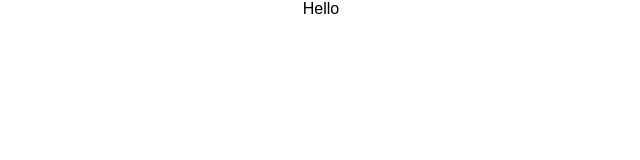
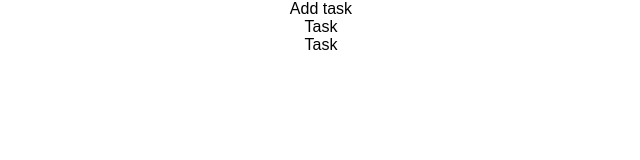
Before and after one commit to t-gafiulin/react_todo, a React (Create React App) app: page / in a window 1280 px wide. Shown: the top 160 px of the page, without its empty margins (319-959 px from the left). Built offline with nearby package versions, Linux system fonts and the light colour scheme; the HTML template or start-up script is replaced by a standard one.

Commit message:
add components for todolist

```diff
--- a/src/App.js
+++ b/src/App.js
@@ -1,11 +1,12 @@
 import React, { Component } from 'react';
 import './App.css';
+import Todo from './components/TodoList';
 
 class App extends Component {
   render() {
     return (
       <div className="App">
-        Hello
+        <Todo />
       </div>
     );
   }
--- /dev/null
+++ b/src/components/AddTask.js
@@ -0,0 +1,11 @@
+import React, { Component } from 'react';
+
+
+
+export default class AddTask extends Component{
+
+
+    render(){
+        return <div>Add task</div>;
+    }
+}
--- /dev/null
+++ b/src/components/Task.js
@@ -0,0 +1,11 @@
+import React, { Component } from 'react';
+
+
+
+export default class Task extends Component{
+
+
+    render(){
+        return <div>Task</div>;
+    }
+}
--- /dev/null
+++ b/src/components/TodoList.js
@@ -0,0 +1,16 @@
+import React, { Component } from 'react';
+import AddTask from './AddTask';
+import Task from './Task';
+
+
+export default class TodoList extends Component{
+
+
+    render(){
+        return <div>
+            <AddTask />
+            <Task />
+            <Task />
+        </div>;
+    }
+}
```
Also changed, not shown: src/components/Todo.js (added, +11 -0 lines).
